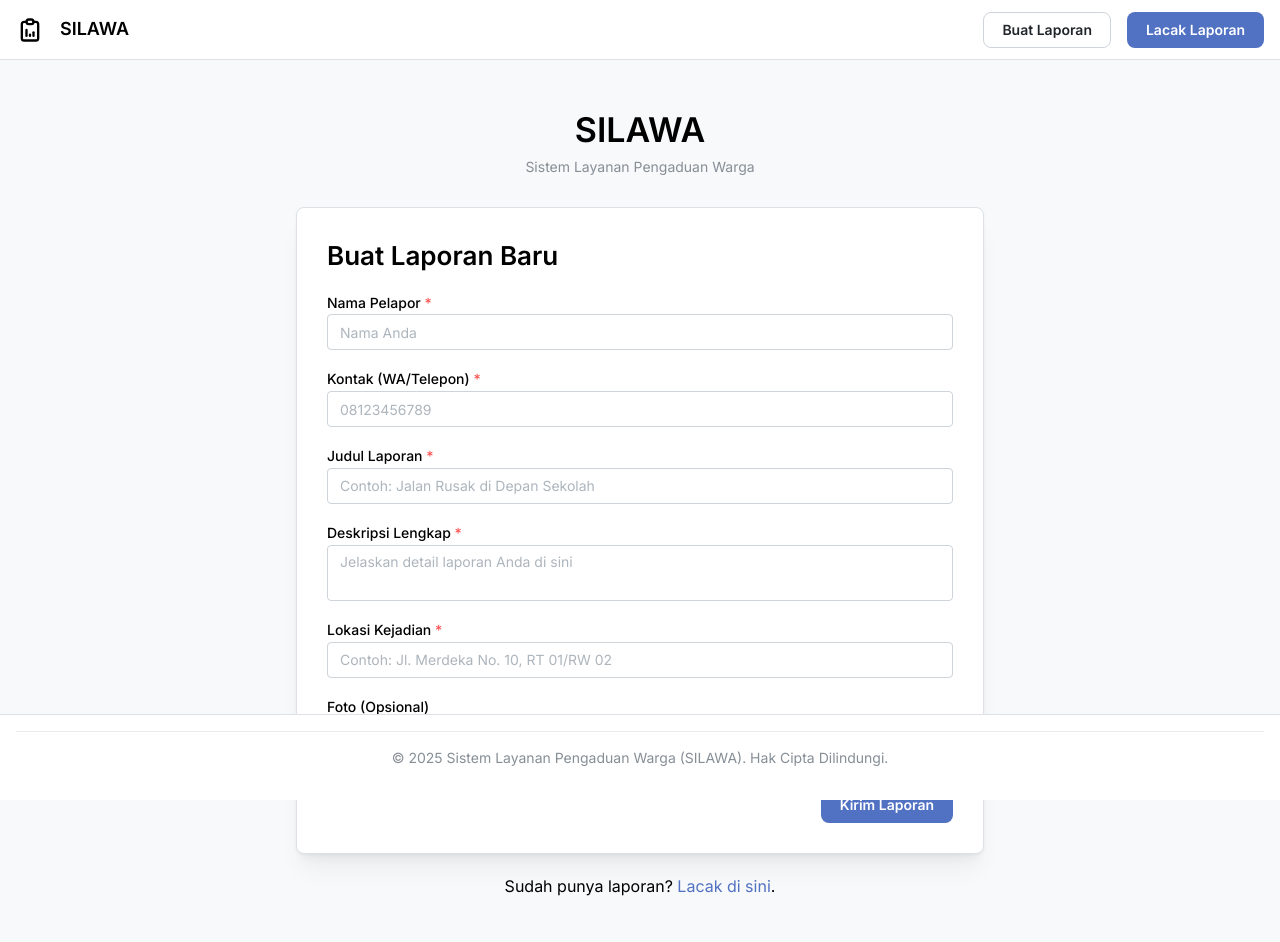
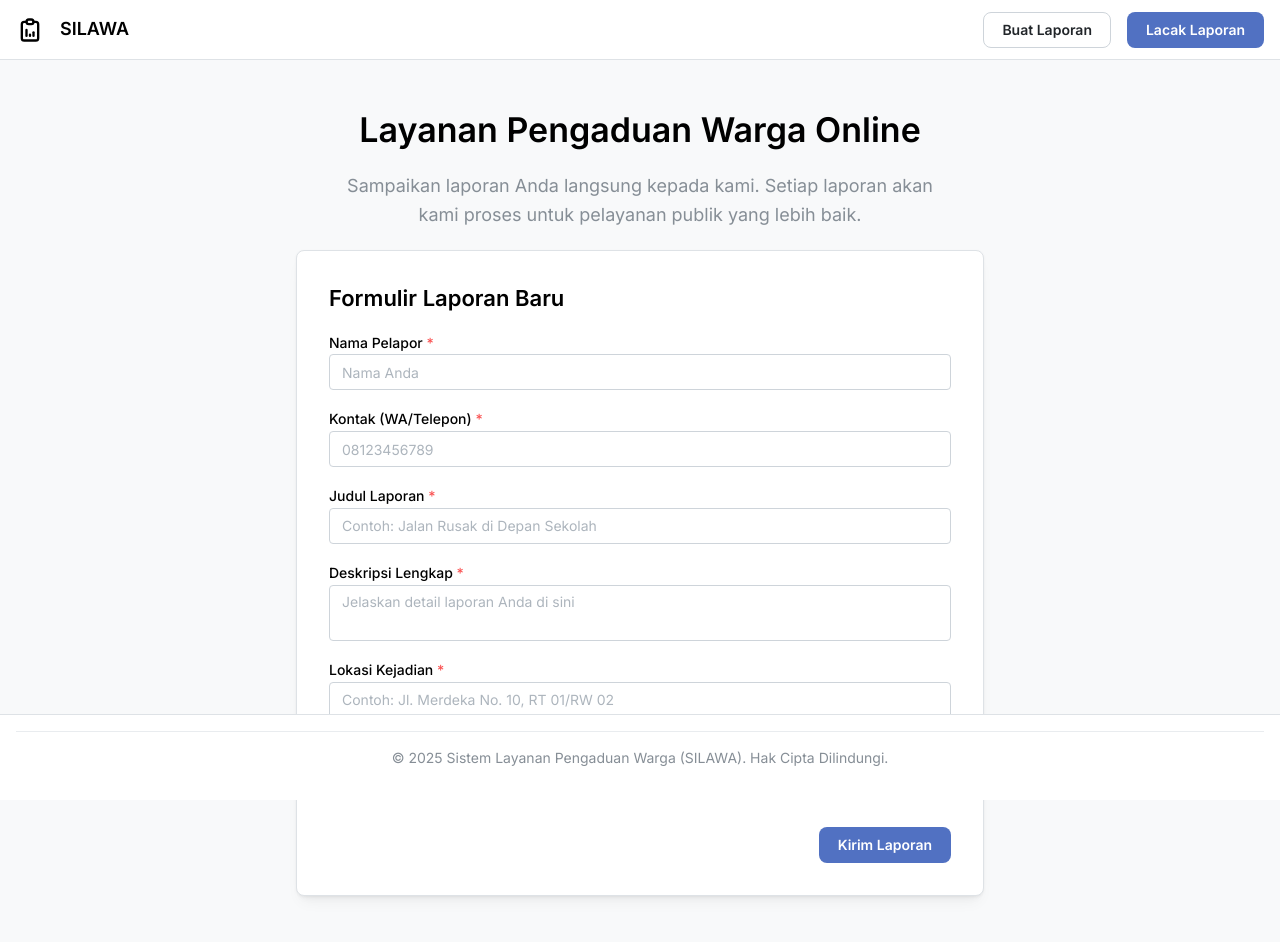
Before and after one commit to reyhkm/Silawa-FE, a React (Vite) app: page / in a window 1280 px wide. Shown: the top 942 px of the page. Built offline with nearby package versions, Linux system fonts and the light colour scheme; no server answers.

Commit message:
Update HomePage.tsx

```diff
--- a/src/pages/HomePage.tsx
+++ b/src/pages/HomePage.tsx
@@ -1,23 +1,23 @@
-import { Container, Title, Paper, Text, Anchor } from '@mantine/core';
-import { Link } from 'react-router-dom';
+import { Container, Title, Paper, Text, Stack } from '@mantine/core';
 import ReportForm from '../components/forms/ReportForm';
 
 function HomePage() {
   return (
     <Container size="sm" my="xl">
-      <Title ta="center">SILAWA</Title>
-      <Text c="dimmed" size="sm" ta="center" mt={5} mb={30}>
-        Sistem Layanan Pengaduan Warga
-      </Text>
-
-      <Paper withBorder shadow="md" p={30} radius="md">
-        <Title order={2} mb="md">Buat Laporan Baru</Title>
-        <ReportForm />
-      </Paper>
-
-      <Text ta="center" mt="lg">
-        Sudah punya laporan? <Anchor component={Link} to="/lacak">Lacak di sini</Anchor>.
-      </Text>
+      <Stack align="center" gap="lg">
+        <Title order={1} ta="center">
+          Layanan Pengaduan Warga Online
+        </Title>
+        <Text c="dimmed" size="lg" ta="center" maw={600}>
+          Sampaikan laporan Anda langsung kepada kami. Setiap laporan akan kami proses untuk pelayanan publik yang lebih baik.
+        </Text>
+        <Paper p="xl" withBorder style={{ width: '100%' }}>
+          <Title order={3} mb="md">
+            Formulir Laporan Baru
+          </Title>
+          <ReportForm />
+        </Paper>
+      </Stack>
     </Container>
   );
 }
```
